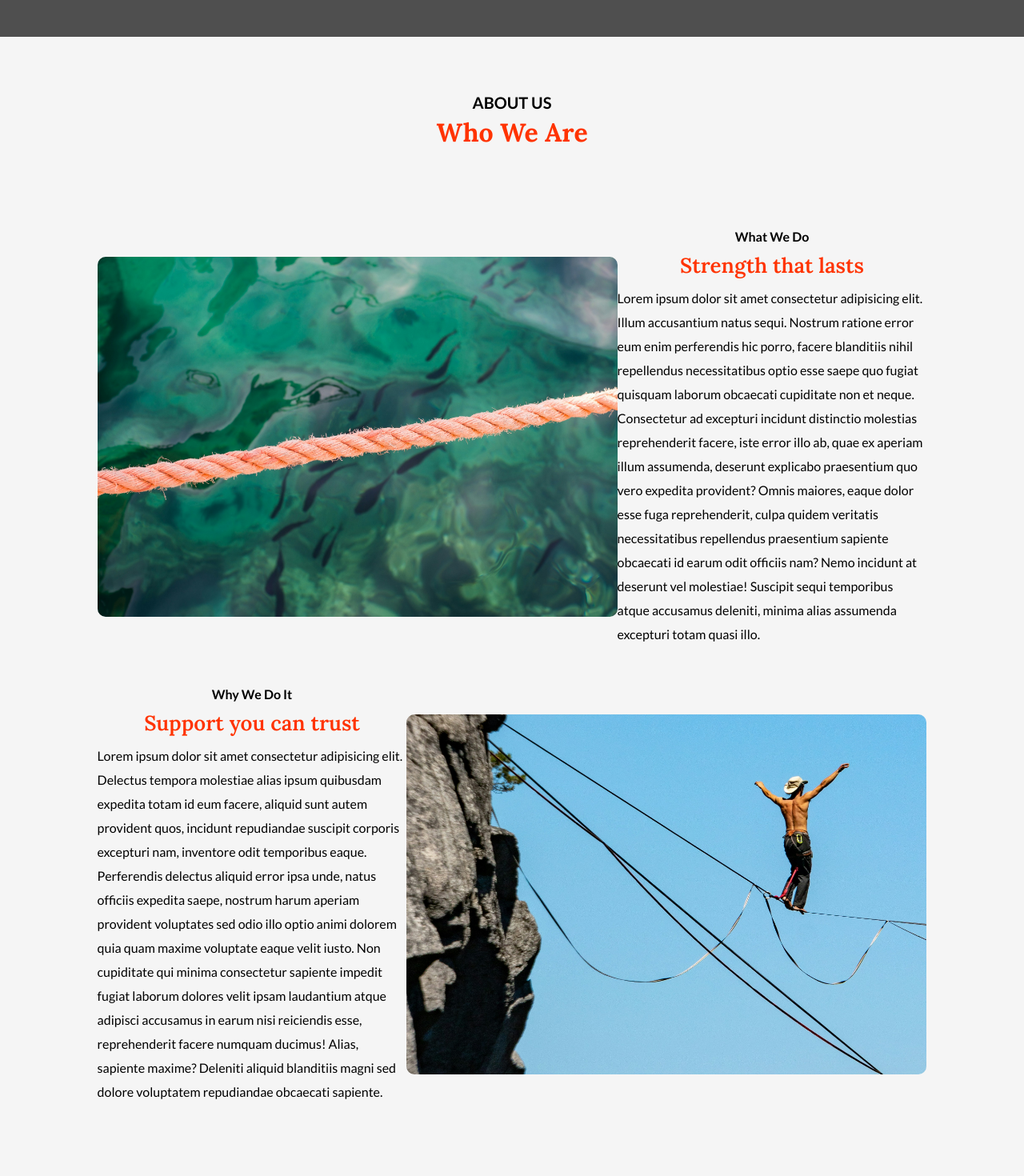
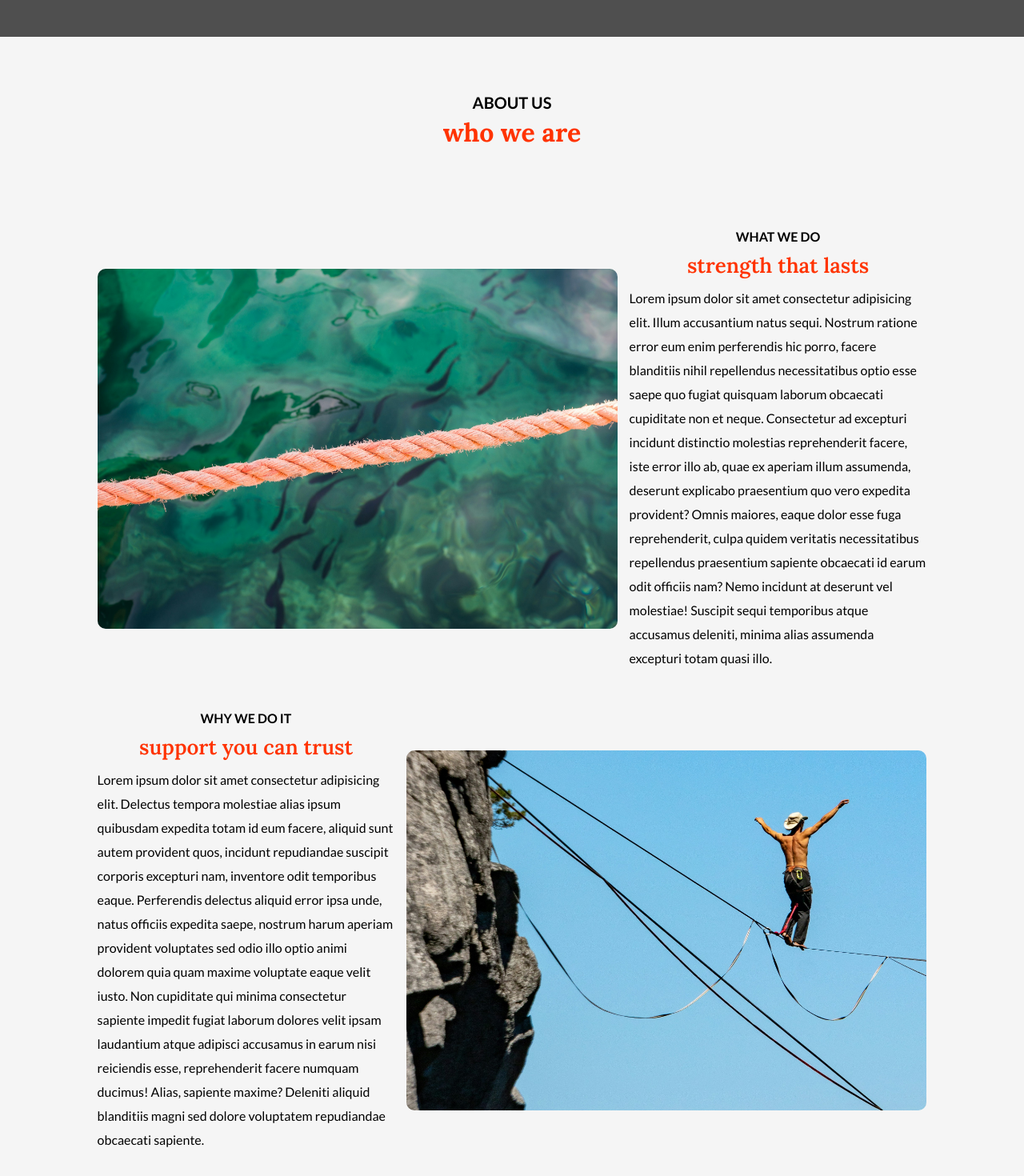
Before and after one commit to ktan16/isi-webpage, a React (Vite) app in the folder isi-webp/: page / in a window 1280 px wide. Shown: the part 754-2224 px from the top of the page at 80% size. Built offline with nearby package versions, Linux system fonts and the light colour scheme; grey boxes are pictures that could not be loaded.

Commit message:
edit text

```diff
--- a/isi-webp/src/App.jsx
+++ b/isi-webp/src/App.jsx
@@ -10,7 +10,7 @@ function App() {
       <Navbar />
       <Top />
       <div className="container">
-        <Title subTitle="About Us" title="Who We Are" />
+        <Title subTitle="About Us" title="who we are" />
         <About />
       </div>
     </div>
--- a/isi-webp/src/components/About/About.css
+++ b/isi-webp/src/components/About/About.css
@@ -27,10 +27,17 @@
   flex-basis: 56%;
 }
 
-.about-what-img,
+.about-what-img {
+  width: 650px;
+  height: 450px;
+  margin-right: 15px;
+  border-radius: 10px;
+}
+
 .about-why-img {
   width: 650px;
   height: 450px;
+  margin-left: 15px;
   border-radius: 10px;
 }
 
--- a/isi-webp/src/components/About/About.jsx
+++ b/isi-webp/src/components/About/About.jsx
@@ -12,8 +12,8 @@ const About = () => {
         </div>
 
         <div className="about-what-right">
-          <h2>What We Do</h2>
-          <h1>Strength that lasts</h1>
+          <h2>WHAT WE DO</h2>
+          <h1>strength that lasts</h1>
           <p>
             Lorem ipsum dolor sit amet consectetur adipisicing elit. Illum
             accusantium natus sequi. Nostrum ratione error eum enim perferendis
@@ -33,8 +33,8 @@ const About = () => {
 
       <div className="about-why">
         <div className="about-why-left">
-          <h2>Why We Do It</h2>
-          <h1>Support you can trust</h1>
+          <h2>WHY WE DO IT</h2>
+          <h1>support you can trust</h1>
           <p>
             Lorem ipsum dolor sit amet consectetur adipisicing elit. Delectus
             tempora molestiae alias ipsum quibusdam expedita totam id eum
@@ -52,7 +52,7 @@ const About = () => {
         </div>
 
         <div className="about-why-right">
-          <img src={about2} alt="" className="about-what-img" />
+          <img src={about2} alt="" className="about-why-img" />
         </div>
       </div>
     </div>
```
